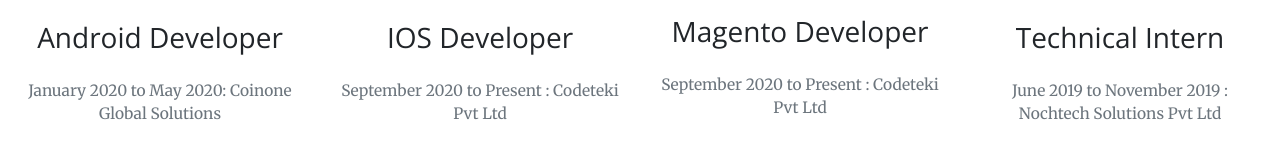
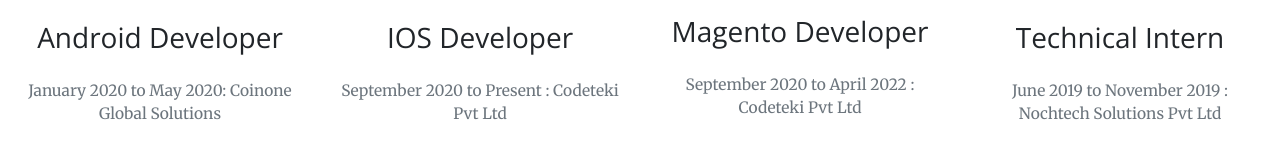
Before and after one commit to naseefptpm/naseefpersonal, a plain HTML site: page index.html in a window 1280 px wide. Shown: the part 1952-2093 px from the top of the page. Drawn offline with nearby package versions, Linux system fonts and the light colour scheme.

Commit message:
Update index.html

```diff
--- a/index.html
+++ b/index.html
@@ -200,7 +200,7 @@
 
                     <svg width="65" height="58" xmlns="http://www.w3.org/2000/svg" aria-hidden="true" focusable="false" data-prefix="fab" data-icon="magento" class="svg-inline--fa fa-magento fa-4x text-primary sr-icons" role="img" viewBox="0 0 448 512"><path fill="currentColor" d="M445.7 127.9V384l-63.4 36.5V164.7L223.8 73.1 65.2 164.7l.4 255.9L2.3 384V128.1L224.2 0l221.5 127.9zM255.6 420.5L224 438.9l-31.8-18.2v-256l-63.3 36.6.1 255.9 94.9 54.9 95.1-54.9v-256l-63.4-36.6v255.9z"/></svg>
           <h3 class="mt-4 mb-4">Magento Developer</h3>
-          <p class="text-muted mb-4">September 2020 to Present : Codeteki Pvt Ltd</p>
+          <p class="text-muted mb-4">September 2020 to April 2022 : Codeteki Pvt Ltd</p>
         </div>
         <div class="col-lg-3 col-sm-6 text-center">
           <i class="fa fa-4x fa-pied-piper text-primary sr-icons"></i>
```
